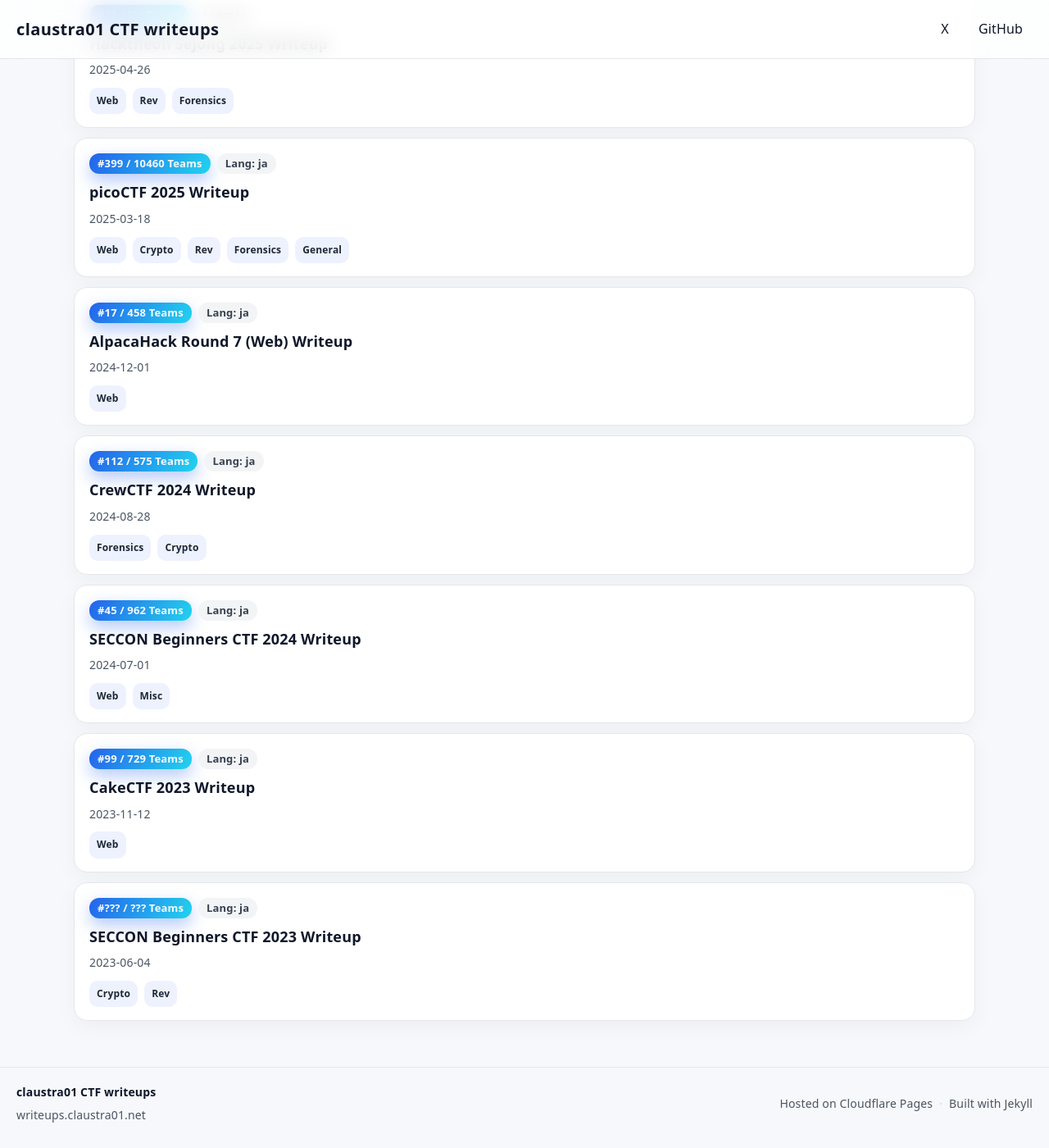
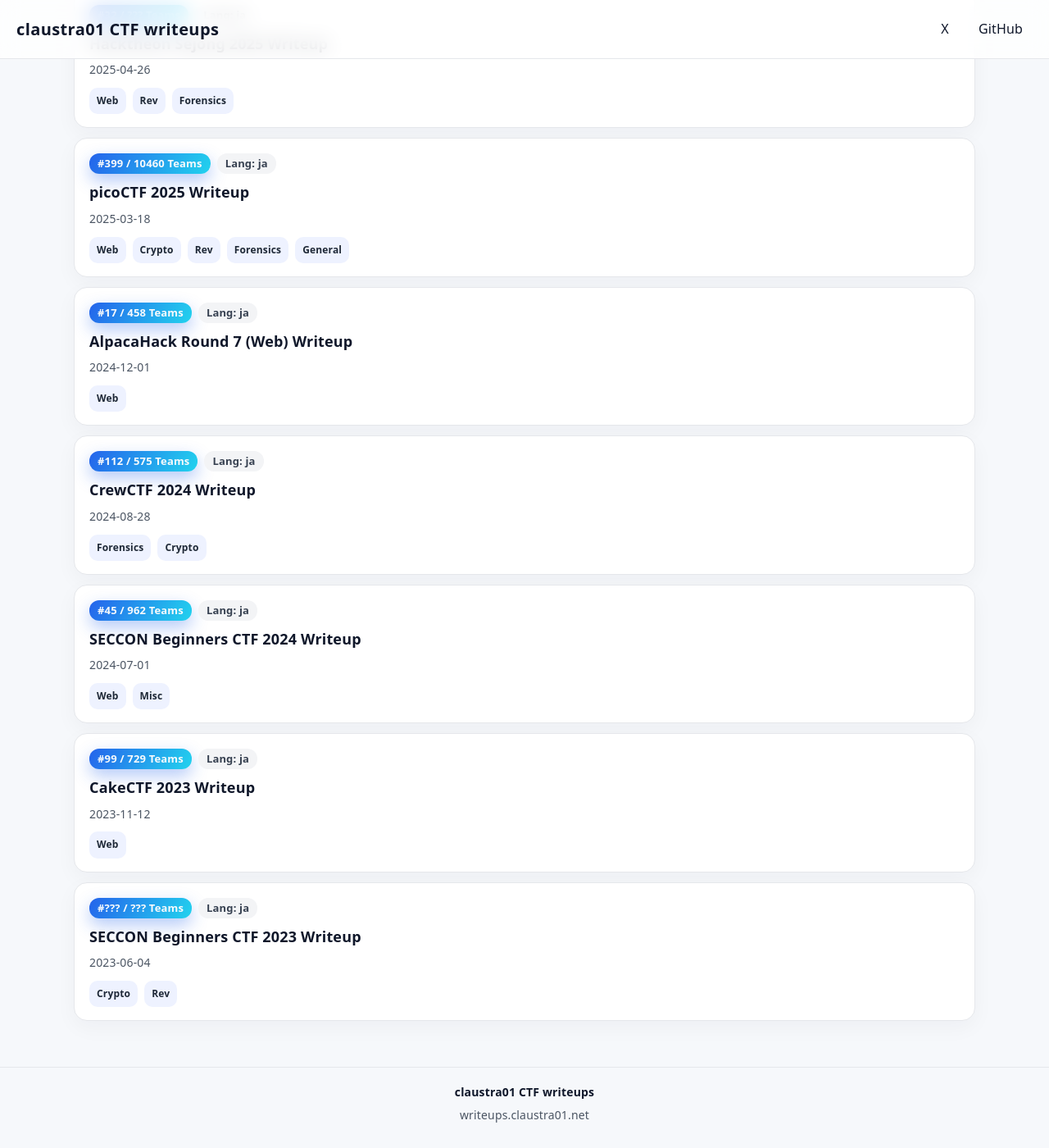
Before and after one commit to claustra01/my-ctf-writeups, a Jekyll site: the page built from index.md, in a window 1280 px wide and 1400 px high, scrolled down 1467 px. Shown: the whole window at 82% size. Built offline with Jekyll 4.4.1, drawn with Linux system fonts in a browser that asks for light colours.

Commit message:
update: footer

```diff
--- a/_layouts/default.html
+++ b/_layouts/default.html
@@ -26,15 +26,8 @@
     </main>
 
     <footer class="site-footer">
-      <div class="footer-meta">
-        <p class="footer-title">claustra01 CTF writeups</p>
-        <p class="footer-sub">writeups.claustra01.net</p>
-      </div>
-      <div class="footer-links">
-        <span>Hosted on Cloudflare Pages</span>
-        <span class="divider">·</span>
-        <span>Built with Jekyll</span>
-      </div>
+      <p class="footer-title">claustra01 CTF writeups</p>
+      <p class="footer-sub">writeups.claustra01.net</p>
     </footer>
   </div>
 </body>
--- a/assets/css/main.css
+++ b/assets/css/main.css
@@ -429,11 +429,7 @@ a:hover {
 .site-footer {
   border-top: 1px solid var(--border);
   padding: 18px 20px 28px;
-  display: flex;
-  align-items: center;
-  justify-content: space-between;
-  gap: 12px;
-  flex-wrap: wrap;
+  text-align: center;
   color: var(--muted);
   font-size: 14px;
 }
@@ -446,17 +442,6 @@ a:hover {
 
 .footer-sub {
   margin: 4px 0 0;
-}
-
-.footer-links {
-  display: flex;
-  gap: 8px;
-  align-items: center;
-  flex-wrap: wrap;
-}
-
-.divider {
-  color: #cbd5e1;
 }
 
 @media (max-width: 720px) {
```
Also changed, not shown: _layouts/writeup.html (+2 -9 lines).
